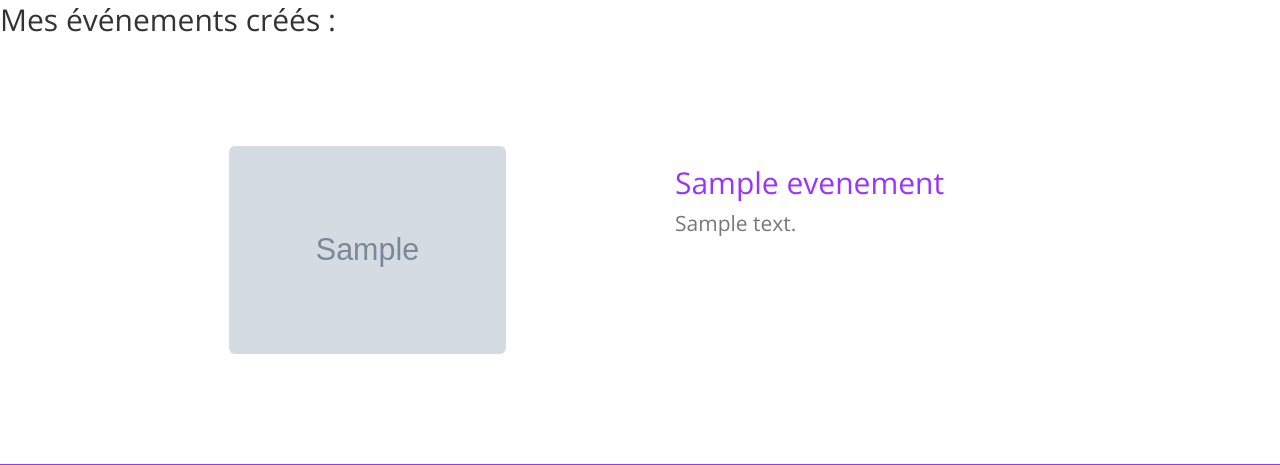
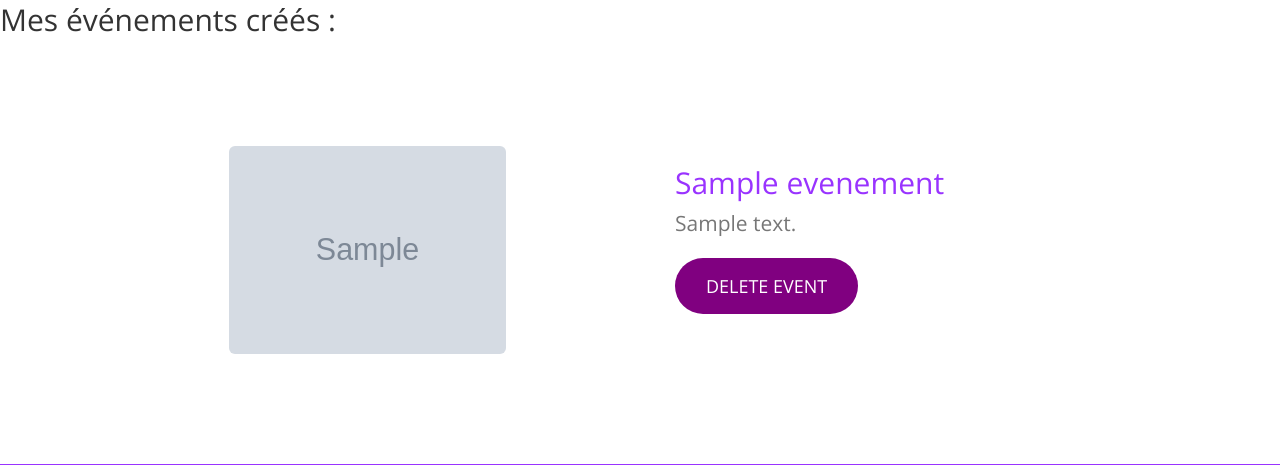
Before and after one commit to MLOrsini/ProjetWEB, a Django app: page /tableaubord/ in a window 1280 px wide. Shown: the part 817-1282 px from the top of the page. Run offline with Django 3.2, Linux system fonts and the light colour scheme; a user stored in the database is signed in; tables that the repository leaves empty hold one stand-in row (values such as "Sample post"); grey boxes marked "Sample" are stand-in pictures; some libraries are stand-ins or nearby versions; some web fonts are replaced.

Commit message:
Bouton delete event

```diff
--- a/INSport/tableaubord/templates/tableaubord.html
+++ b/INSport/tableaubord/templates/tableaubord.html
@@ -54,6 +54,14 @@
                         <h2 class="section-header">{{evenement.titre}}</h2>
                         </a>
                         <p class="lead text-muted">{{evenement.description}}</p>
+                        <a href="{% url 'deleteEvent' id=evenement.id %}" class="btn btn-lg"style="
+                            color: #fff;
+                            background-color: purple;
+                            -webkit-transition: all .35s;
+                            -moz-transition: all .35s;
+                            transition: all .35s;" >
+                            Delete Event
+                        </a>
                     </div>
 
                 </div>
--- a/INSport/tableaubord/urls.py
+++ b/INSport/tableaubord/urls.py
@@ -5,4 +5,5 @@ urlpatterns = [
     url(r'^$', views.tableaubord,name='tableaubord'),
     url(r'^sign1/$', views.sign1,name='sign1'),
     url(r'^createEvent/$', views.createEvent,name='createEvent'),
+    url(r'^deleteEvt/(?P<id>\d+)$', views.deleteEvent,name='deleteEvent'),
 ]
--- a/INSport/tableaubord/views.py
+++ b/INSport/tableaubord/views.py
@@ -45,3 +45,13 @@ def createEvent(request):
 			p.save()
 		return redirect('/tableaubord')
 	return render(request, 'createEvent.html',locals())
+
+def deleteEvent(request,id):
+	event = Evenement.objects.get(pk=id)
+	participations=Participation.objects.all()
+	for participation in participations:
+		if (participation.evenement==event):
+			participation.delete()
+	event.delete()
+	ev=Evenement.objects.all()
+	return render(request,'tableaubord.html',{'evenements':ev})
```
